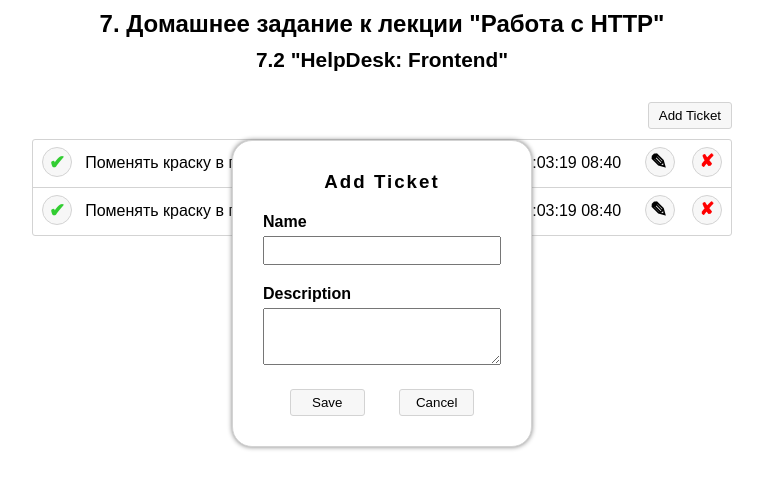
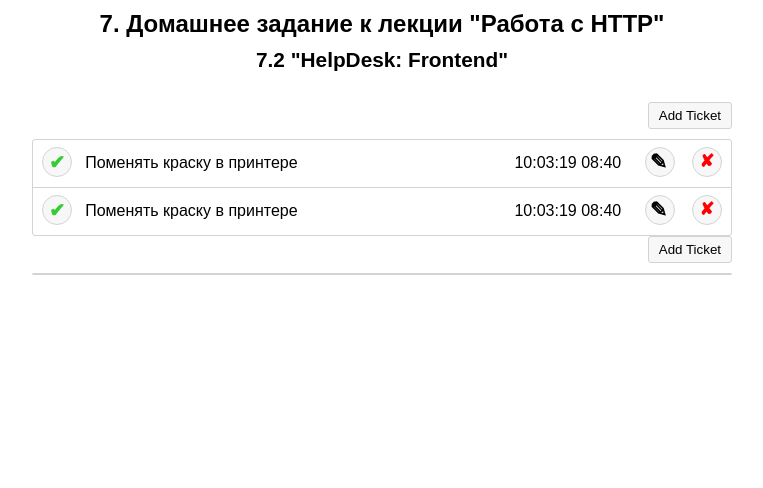
Before and after one commit to MKSInc/AHJ-hw.-7-HTTP.-2-HelpDesk-Pro-Frontend, a website built with webpack: page src/index.html in a window 1280 px wide. Shown: the whole page, without its empty margins (258-1021 px from the left). Built offline with nearby package versions, Linux system fonts and the light colour scheme.

Commit message:
feat: modal confirm added, HelpDesk class initial version added

```diff
--- a/src/css/help-desk/help-desk.css
+++ b/src/css/help-desk/help-desk.css
@@ -30,10 +30,6 @@
   padding: 7px 5px;
 }
 
-.help-desk__row {
-  di1splay: none;
-}
-
 .help-desk__row:not(:last-child) .help-desk__cell{
   border-bottom: 1px solid lightgray;
 }
--- a/src/css/help-desk/modal/modal.css
+++ b/src/css/help-desk/modal/modal.css
@@ -47,3 +47,8 @@
   width: 75px;
   margin: 0 15px;
 }
+
+.modal__content {
+  line-height: 140%;
+  margin-bottom: 20px;
+}
--- a/src/css/main.css
+++ b/src/css/main.css
@@ -7,7 +7,7 @@
 body {
   font-family: sans-serif;
   padding-top: 10px;
-  padding-bottom: 100px;
+  padding-bottom: 200px;
 }
 
 h1, h2 {
--- /dev/null
+++ b/src/html/help-desk.html
@@ -0,0 +1,8 @@
+<div data-widget="help-desk" class="help-desk">
+  <div class="help-desk__control">
+    <button class="btn btn_type_rect">Add Ticket</button>
+  </div>
+  <div class="help-desk__body">
+    <table class="help-desk__table"></table>
+  </div>
+</div>
--- a/src/index.html
+++ b/src/index.html
@@ -16,7 +16,7 @@
   <h1>7. Домашнее задание к лекции "Работа с HTTP"</h1>
   <h2>7.2 "HelpDesk: Frontend"</h2>
   <div class="container">
-    <div data-widget="help-desk" class="help-desk">
+    <div data-widget="help-desk-temp" class="help-desk">
       <div class="help-desk__control">
         <button class="btn btn_type_rect">Add Ticket</button>
       </div>
@@ -24,6 +24,7 @@
         <table class="help-desk__table">
           <tr class="help-desk__row">
             <td class="help-desk__cell">
+              <!-- !!!!!!!!!!!!!! btn_action ??????? !!!!!!!!!!!!!!!!!!!!!!!! -->
               <button class="btn btn_type_round btn_action_status">
                 <span data-visibility="v-hidden">Status</span>
               </button>
@@ -69,7 +70,7 @@
           </tr>
         </table>
 
-        <form class="modal">
+        <form data-visibility="hidden" class="modal">
           <h3 class="modal__title">Add Ticket</h3>
           <label class="modal__row">
             <span class="modal__prop">Name</span>
@@ -85,8 +86,21 @@
             <button class="btn btn_type_rect modal__btn">Save</button>
             <button class="btn btn_type_rect modal__btn">Cancel</button>
           </div>
+        </form>
 
+        <form data-visibility="hidden" class="modal">
+          <h3 class="modal__title">Delete Ticket</h3>
+          <p class="modal__content">
+            Are you sure you want to delete the Ticket?<br>
+            That's obviously irreversible.
+          </p>
+
+          <div class="modal__control">
+            <button class="btn btn_type_rect modal__btn">Delete</button>
+            <button class="btn btn_type_rect modal__btn">Cancel</button>
+          </div>
         </form>
+
       </div>
 
     </div>
--- /dev/null
+++ b/src/js/HelpDesk.js
@@ -0,0 +1,71 @@
+/* eslint-disable no-console */
+import helpDeskHTML from '../html/help-desk.html';
+
+export default class HelpDesk {
+  constructor(parentEl) {
+    this.parent = parentEl;
+    this.els = {
+      helpDesk: null,
+    };
+
+    this.selectors = {
+      helpDesk: '[data-widget="help-desk"]',
+    };
+  }
+
+  async init() {
+    console.log(this.parent);
+    this.parent.insertAdjacentHTML('beforeend', helpDeskHTML);
+
+    this.els.helpDesk = this.parent.querySelector(this.selectors.helpDesk);
+    console.log('HelpDesk This:', this);
+    // this.createRequest({ method: 'GET', params: { method: 'allTickets' } });
+    const data = await this.createRequest({ params: { method: 'allTickets' } });
+    console.log('Data:', data);
+  }
+
+  // eslint-disable-next-line class-methods-use-this
+  getURLParams(params) {
+    const urlParams = new URLSearchParams();
+    urlParams.append('method', params.method);
+    if (params.id) urlParams.append('id', params.id);
+    return `/?${urlParams}`;
+  }
+
+  createRequest({ params, formData }) {
+    console.log('createRequest start');
+    return new Promise((resolve, reject) => {
+      if (params && formData) reject(new Error('(MKS) createRequest method takes only one argument: \'params\' or \'formData\' !'));
+
+      const URL = 'http://localhost:3000';
+      const xhr = new XMLHttpRequest();
+
+      let method = 'GET';
+      let urlParams = '';
+
+      if (params) urlParams = this.getURLParams(params);
+      else if (formData) method = 'POST';
+
+      console.log('URL:', URL + urlParams);
+
+      xhr.open(method, URL + urlParams);
+
+      xhr.addEventListener('load', () => {
+        if (xhr.status >= 200 && xhr.status < 300) {
+          try {
+            const data = JSON.parse(xhr.response);
+            console.log(data);
+            resolve(data);
+          } catch (e) {
+            console.error(e);
+            reject(e);
+          }
+        } else reject(new Error(`(MKS) ${xhr.status}: ${xhr.responseText}`));
+      });
+
+      xhr.addEventListener('error', () => reject(new Error('(MKS) Connection error!')));
+
+      xhr.send(formData);
+    });
+  }
+}
--- a/src/js/main.js
+++ b/src/js/main.js
@@ -1,2 +1,7 @@
-// eslint-disable-next-line no-console
-console.log('main.js run');
+import HelpDesk from './HelpDesk';
+
+const container = document.getElementsByClassName('container')[0];
+
+const helpDesk = new HelpDesk(container);
+
+helpDesk.init();
```
